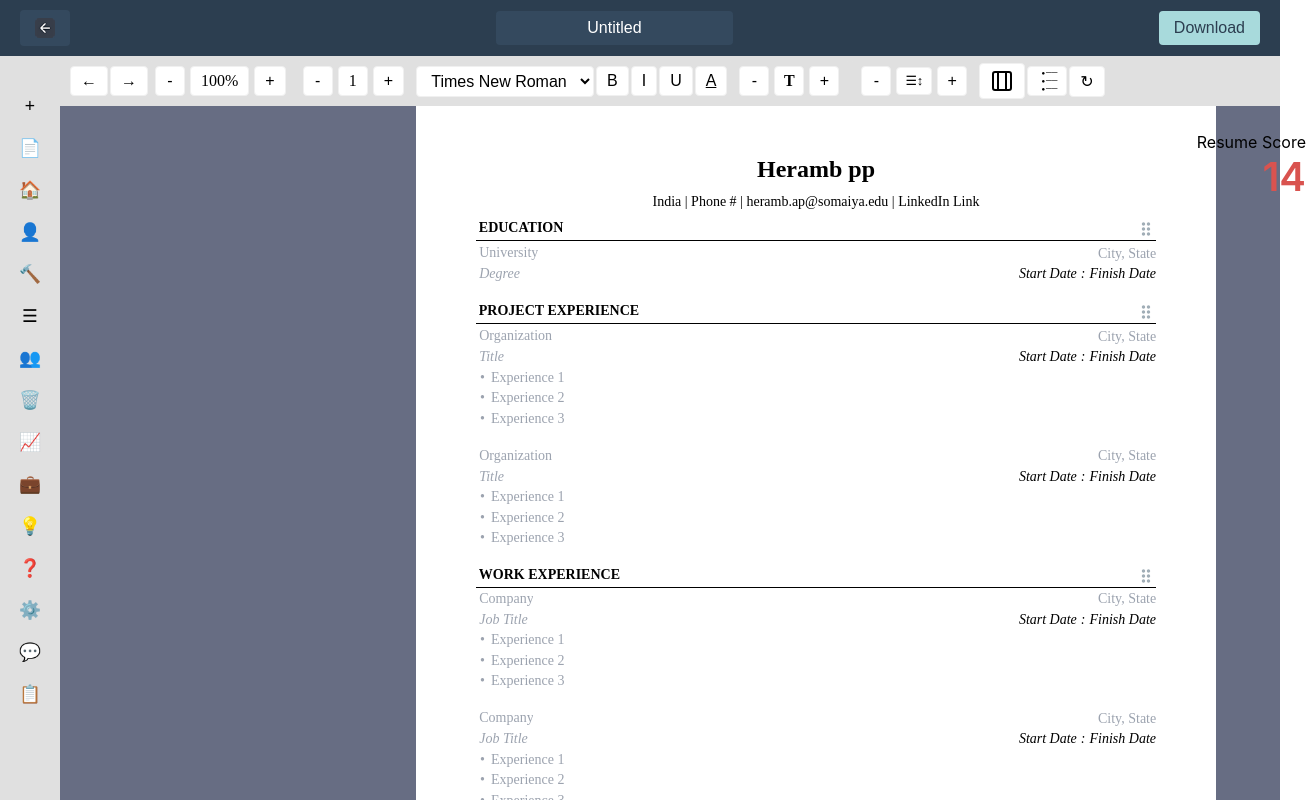
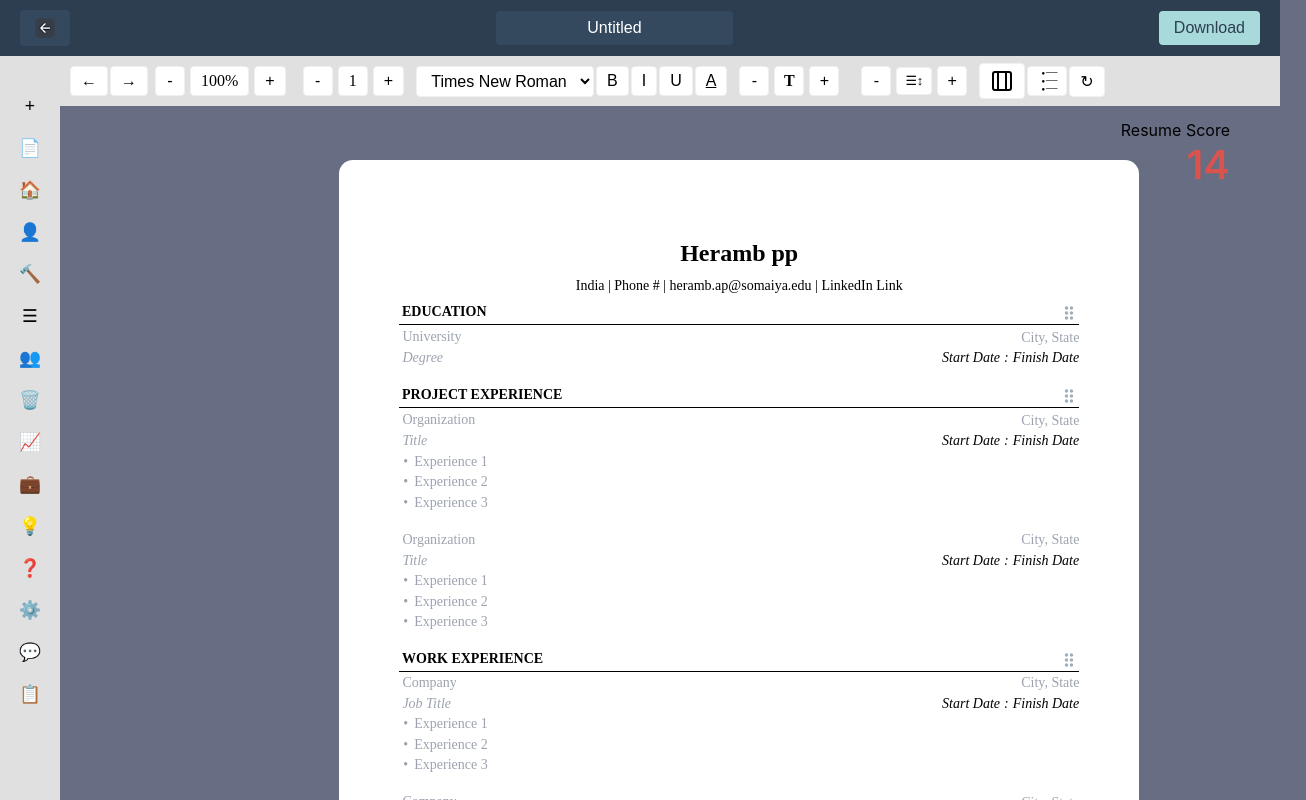
Before and after one commit to aarushsaboo/resume-frontend, a React (Create React App) app: page / in a window 1280 px wide. Shown: the top 800 px of the page, 1306 px wide, since content can reach past the window. Built offline with nearby package versions, Linux system fonts and the light colour scheme; the HTML template or start-up script is replaced by a standard one.

Commit message:
adding the sidebar next.

```diff
--- a/src/components/Navbar/Navbar.module.css
+++ b/src/components/Navbar/Navbar.module.css
@@ -8,6 +8,7 @@
     height: 56px;
     width: 100%;
     margin-bottom: 20px;
+    position: fixed;
 }
 
 /* back arrow */
--- a/src/index.css
+++ b/src/index.css
@@ -7,5 +7,7 @@
 
 body{
   width: 100vw;
-  height: 100vh;
+  min-height: 100vh;
+  overflow-y: auto;
+  background-color: #676D83;
 }
--- a/src/pages/ResumeWorkspace/ResumeWorkspace.jsx
+++ b/src/pages/ResumeWorkspace/ResumeWorkspace.jsx
@@ -41,7 +41,7 @@ const ResumeWorkspace = () => {
   }
 
   return (
-    <div className={styles.body}>
+    <>
       <Navbar
         exportToPDF={exportToPDF}
         fileName={fileName}
@@ -157,7 +157,7 @@ const ResumeWorkspace = () => {
           </div>
         </div>
       </div>
-    </div>
+    </>
   )
 }
 
--- a/src/pages/ResumeWorkspace/ResumeWorkspace.module.css
+++ b/src/pages/ResumeWorkspace/ResumeWorkspace.module.css
@@ -1,8 +1,3 @@
-.body{
-  background-color: #676D83;
-  width: 100vw;
-  height: 100vh;
-}
 .resumeWorkspace{
     background-color: white;
     min-width: 800px;
@@ -10,7 +5,8 @@
     width: 800px;
     padding: 36px 60px;
     border-radius: 14px;
-    right: 5%;
+    right: 11%;
+    top: 20%;
     position: absolute;
 }
 
--- a/src/pages/ResumeWorkspace/components/ResumeScore/ResumeScore.module.css
+++ b/src/pages/ResumeWorkspace/components/ResumeScore/ResumeScore.module.css
@@ -1,9 +1,9 @@
 
 /* Resume Score */
 .resumeScore {
-    position: absolute;
-    top: -20px;
-    right: -150px;
+    position: fixed;
+    top: 120px;
+    right: 50px;
     background-color: transparent;
     border: none;
     padding: 0;
```
